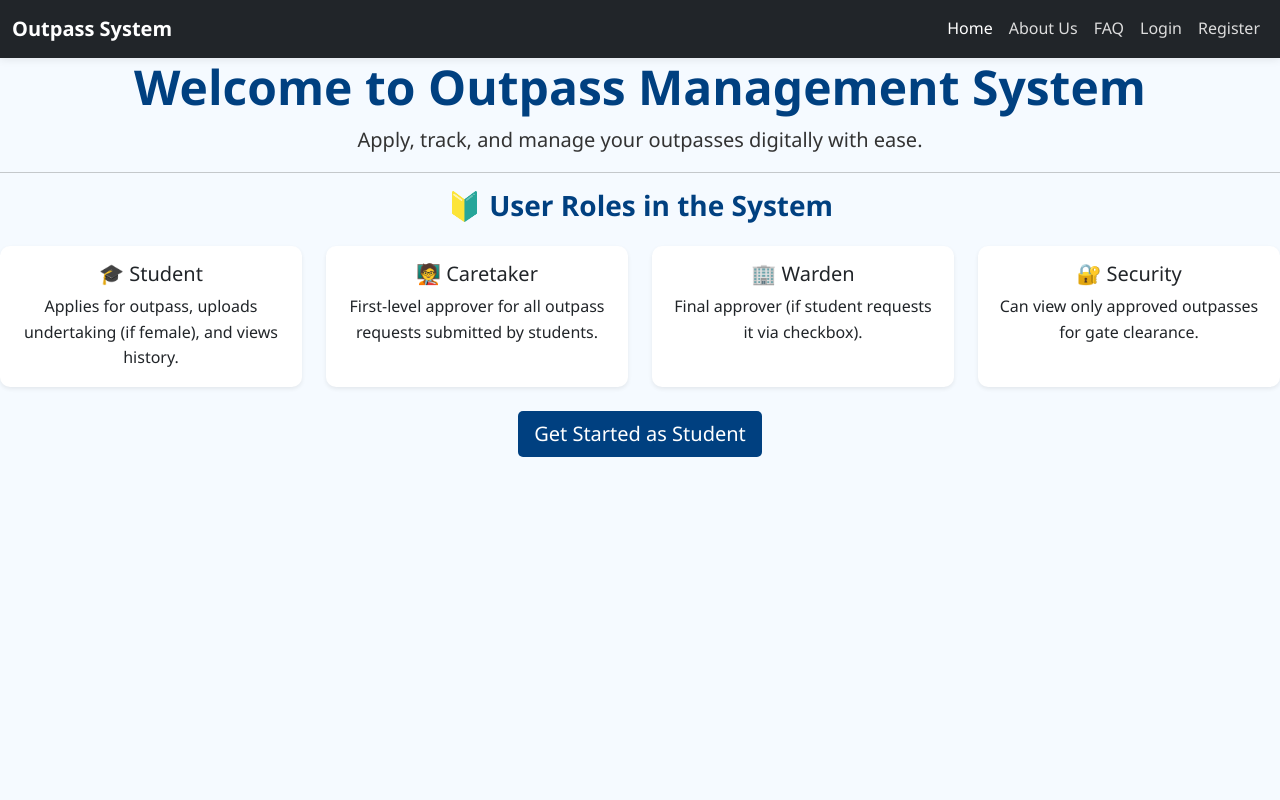
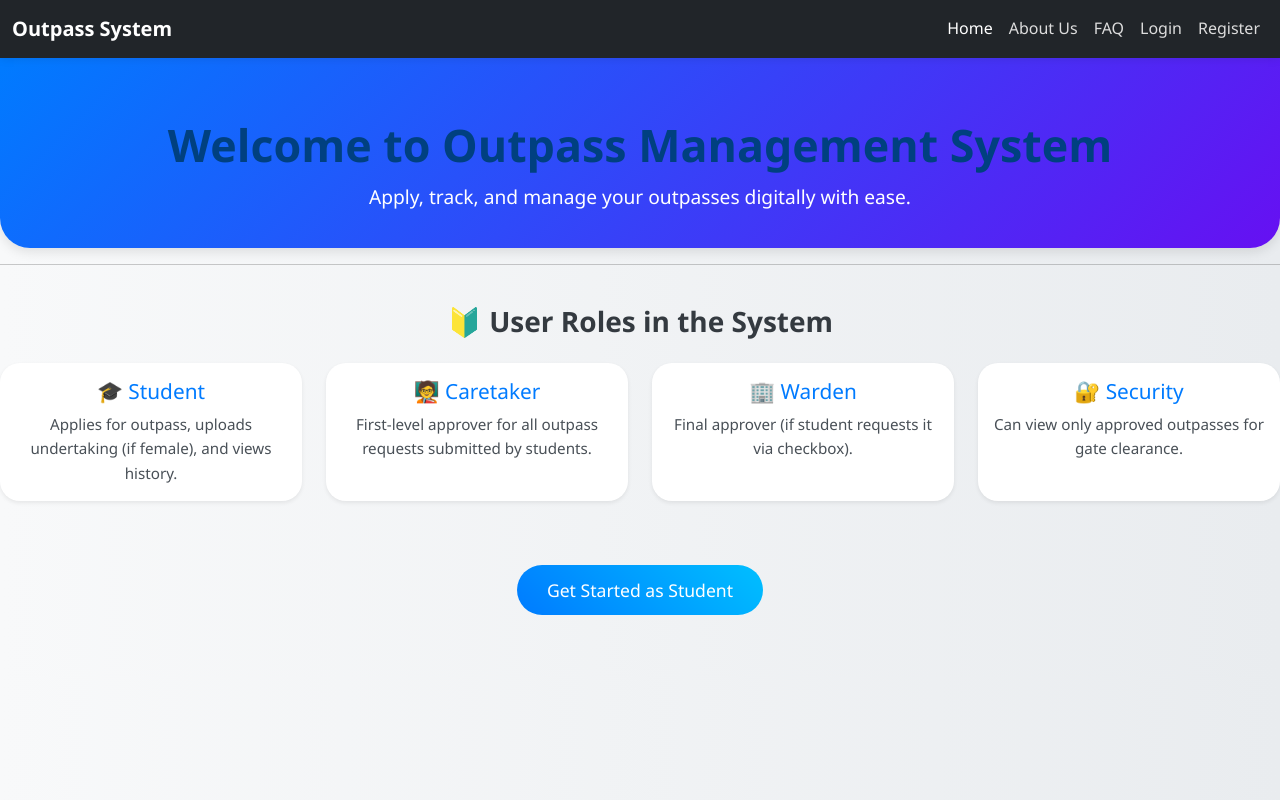
Before and after one commit to Amitha2545/OutEase, a Flask app: page / in a window 1280 px wide. Run offline with Flask 3, Linux system fonts and the light colour scheme.

Commit message:
Enhanced home page with CSS animations

```diff
--- a/static/css/base.css
+++ b/static/css/base.css
@@ -156,3 +156,134 @@ footer {
     padding: 10px;
   }
 }
+
+
+/* Reset section */
+body {
+  background: linear-gradient(to right, #f8f9fa, #e9ecef);
+  font-family: 'Segoe UI', Tahoma, Geneva, Verdana, sans-serif;
+}
+
+.home-header {
+  padding: 60px 20px 20px;
+  background: linear-gradient(135deg, #007bff, #6610f2);
+  color: white;
+  border-radius: 0 0 30px 30px;
+  box-shadow: 0 4px 12px rgba(0, 0, 0, 0.1);
+}
+
+.home-header h1 {
+  font-size: 2.8rem;
+  font-weight: 700;
+  margin-bottom: 10px;
+}
+
+.home-header p {
+  font-size: 1.2rem;
+  margin-top: 10px;
+}
+
+.roles-heading {
+  margin-top: 40px;
+  font-weight: 600;
+  color: #343a40;
+}
+
+/* Card styles */
+.card {
+  border: none;
+  transition: transform 0.3s ease, box-shadow 0.3s ease;
+  border-radius: 20px;
+}
+
+.card:hover {
+  transform: translateY(-5px);
+  box-shadow: 0 12px 25px rgba(0, 0, 0, 0.15);
+}
+
+.card-title {
+  font-size: 1.3rem;
+  color: #007bff;
+}
+
+.card-text {
+  font-size: 0.95rem;
+  color: #495057;
+}
+
+/* Get started button */
+.get-started-btn {
+  margin: 40px 0 60px;
+}
+
+.get-started-btn .btn {
+  padding: 12px 30px;
+  font-size: 1.1rem;
+  font-weight: 500;
+  border-radius: 50px;
+  background: linear-gradient(45deg, #007bff, #00bfff);
+  border: none;
+  transition: background 0.3s ease;
+}
+
+.get-started-btn .btn:hover {
+  background: linear-gradient(45deg, #0056b3, #007bff);
+  box-shadow: 0 8px 20px rgba(0, 123, 255, 0.3);
+}
+
+/* Responsive tweaks */
+@media (max-width: 768px) {
+  .home-header h1 {
+    font-size: 2rem;
+  }
+
+  .card-title {
+    font-size: 1.1rem;
+  }
+
+  .card-text {
+    font-size: 0.9rem;
+  }
+}
+/* Fade-in animation for cards */
+@keyframes fadeInUp {
+  from {
+    opacity: 0;
+    transform: translateY(20px);
+  }
+  to {
+    opacity: 1;
+    transform: translateY(0);
+  }
+}
+
+.card {
+  border: none;
+  transition: transform 0.3s ease, box-shadow 0.3s ease;
+  border-radius: 20px;
+  animation: fadeInUp 0.8s ease forwards;
+  opacity: 0; /* Ensure animation starts hidden */
+}
+
+.card:nth-child(1) { animation-delay: 0.1s; }
+.card:nth-child(2) { animation-delay: 0.2s; }
+.card:nth-child(3) { animation-delay: 0.3s; }
+.card:nth-child(4) { animation-delay: 0.4s; }
+
+.card:hover {
+  transform: translateY(-5px);
+  box-shadow: 0 12px 25px rgba(0, 0, 0, 0.15);
+}
+
+/* Button bounce on hover */
+.get-started-btn .btn:hover {
+  animation: bounce 0.3s ease;
+  background: linear-gradient(45deg, #0056b3, #007bff);
+  box-shadow: 0 8px 20px rgba(0, 123, 255, 0.3);
+}
+
+@keyframes bounce {
+  0%   { transform: scale(1); }
+  50%  { transform: scale(1.05); }
+  100% { transform: scale(1); }
+}
```
